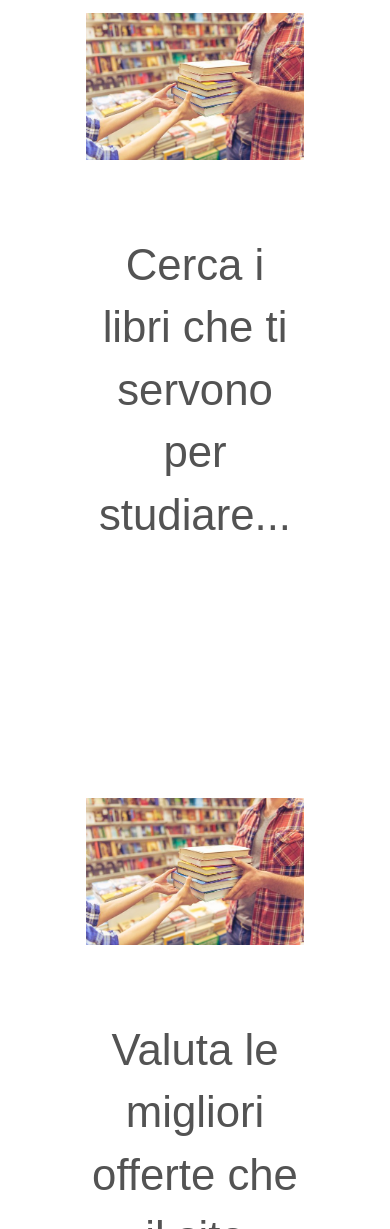
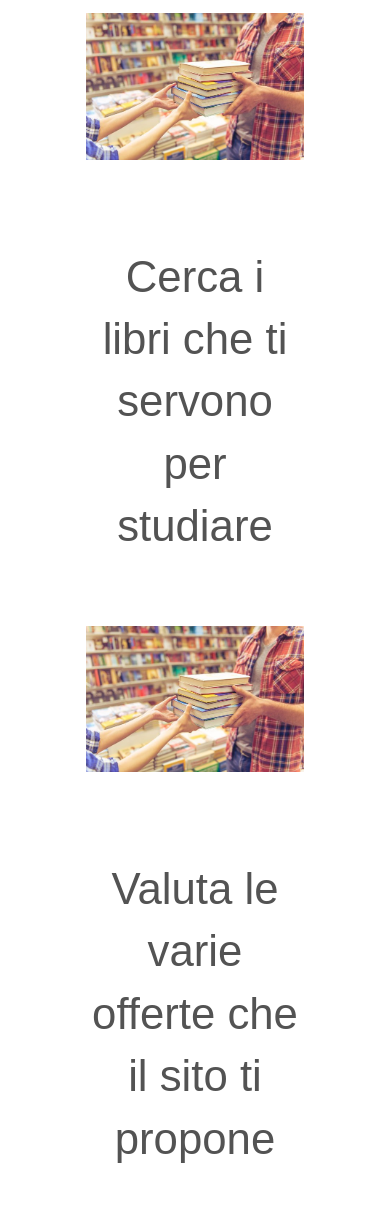
Before and after one commit to ElenaPontecchiani/LumBooks, a PHP site: page /php/home.php in a window 390 px wide. Shown: the part 1371-2600 px from the top of the page. Run offline with PHP 8.4, Linux system fonts and the light colour scheme.

Commit message:
correzioni

```diff
--- a/HTML/home.html
+++ b/HTML/home.html
@@ -35,17 +35,17 @@
         <div id="subContent">
             <div class="HomeBox">
                 <img src="../images/imgHome.jpg" alt="" id="HomeImage">
-                <p>Cerca i libri che ti servono per studiare...<p>
+                <p>Cerca i libri che ti servono per studiare<p>
             </div>
 
-            <div class="HomeBox" id="middle">
+            <div class="HomeBox" >
                 <img src="../images/imgHome.jpg" alt="" id="HomeImage">
-                <p>Valuta le migliori offerte che il sito propone..<p>
+                <p>Valuta le varie offerte che il sito ti  propone<p>
             </div>
 
             <div class="HomeBox">
                 <img src="../images/imgHome.jpg" alt="" id="HomeImage">
-                <p>..oppure vendi inserendo le tue offerte!<p>
+                <p>O vendi inserendo i tuoi annunci!<p>
             </div>
         </div>
 
--- a/css/style2.css
+++ b/css/style2.css
@@ -691,18 +691,17 @@ fieldset{
 .HomeBox{
     padding:2em 1em 2em 1em;
 
-
-    max-width:25%;
-    display:inline-block;
+    max-width: 300px;
+    height:20em;
     margin:auto;
 }
 
-.HomeBox #middle{
-    border: 1px solid grey;
-}
+
 
 #subContent{
     padding:1em;
+    display:flex;
+    flex-direction: row;
 }
 
 #txContent p {
@@ -736,30 +735,10 @@ p.required {
 
 /* BREAKPOINTS */
 
-@media only screen and (max-width: 1100px) {
 
 
-    #txContent{
-        max-width:100%;
-        text-align:center;
-      }
 
 
-      #subContent .HomeBox{
-          max-width:100%;
-          border:0em;
-          padding: 0.5em 0 0.5em 0;
-          display: flex;
-          flex-direction: column;
-      }
-
-      .HomeBox{
-          width:80%;
-          margin:auto;
-      }
-
-
-    }
 @media only screen and (max-width: 1100px) {
     *{
         font-size: 1.35rem;
@@ -848,4 +827,30 @@ p.required {
         width: 35%;
     }
 
-  }
+
+
+   #txContent{
+        max-width:100%;
+        text-align:center;
+      }
+
+
+      #subContent .HomeBox{
+          max-width:100%;
+          border:0em;
+          padding: 0.5em 0 0.5em 0;
+      }
+
+      .HomeBox{
+          width:80%;
+          margin:auto;
+      }
+
+      #subContent{
+        display: flex;
+        flex-direction: column;
+
+    }
+
+
+    }
```
